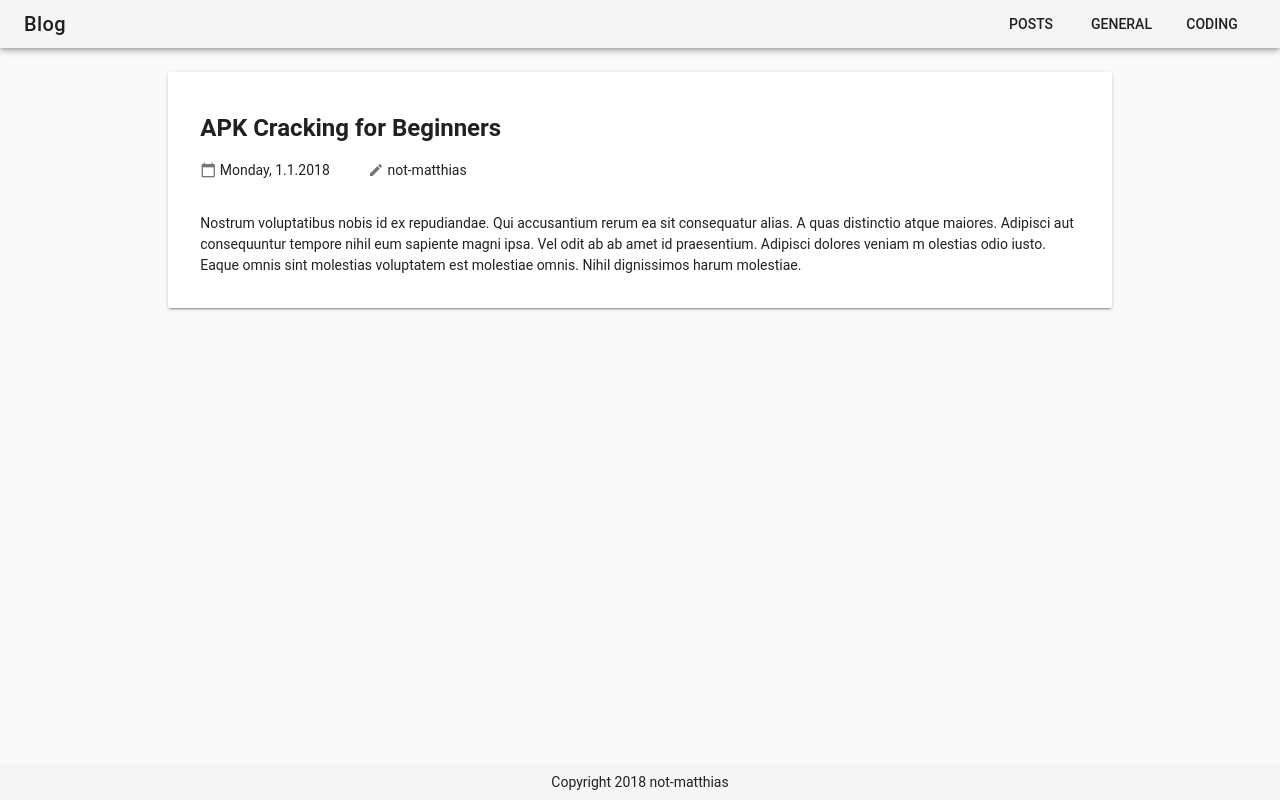
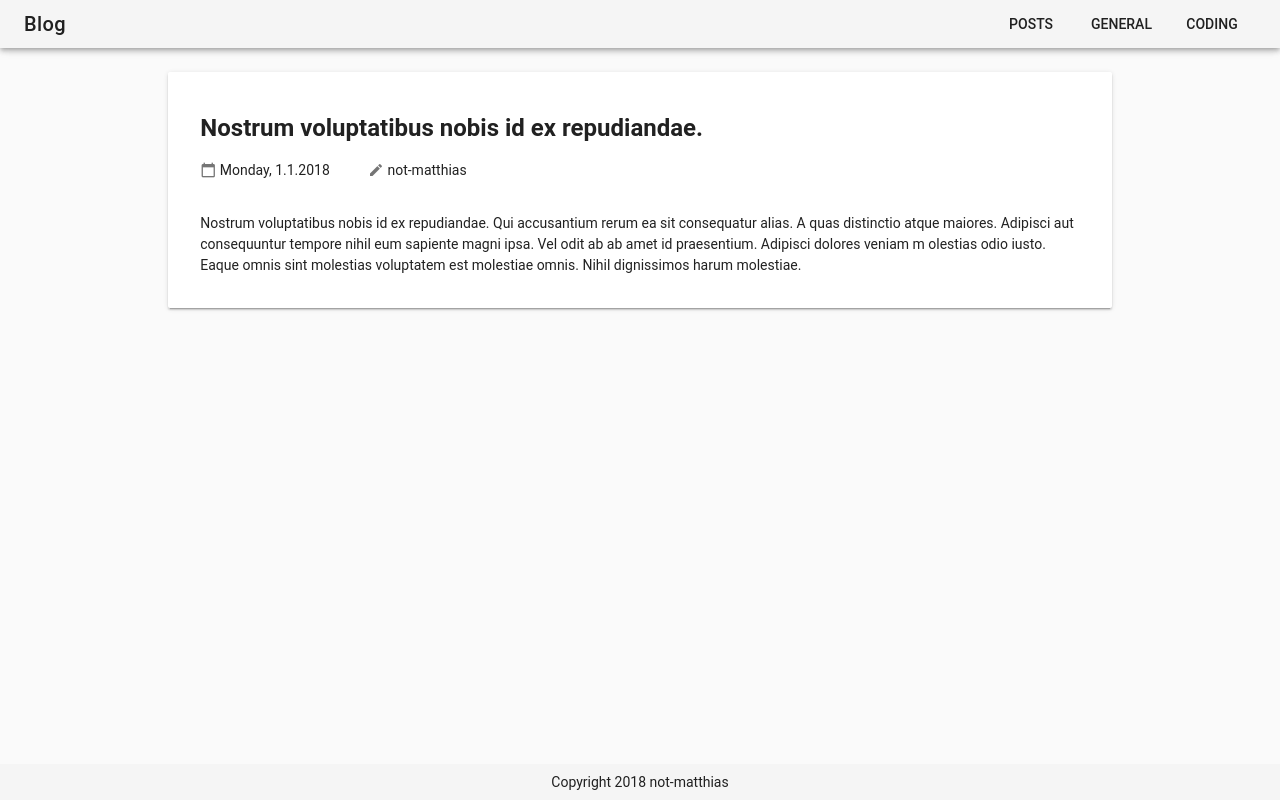
Before and after one commit to not-matthias/vue-blog, a Vue app: page /#/posts in a window 1280 px wide. Built offline with nearby package versions, Linux system fonts and the light colour scheme.

Commit message:
Changed post title

```diff
--- a/src/views/PostList.vue
+++ b/src/views/PostList.vue
@@ -10,7 +10,7 @@
             <!-- Card Title -->
             <v-card-title primary-title>
               <div>
-                <h1 class="headline font-weight-bold">APK Cracking for Beginners</h1>
+                <h1 class="headline font-weight-bold">Nostrum voluptatibus nobis id ex repudiandae.</h1>
 
                 <!-- Information -->
                 <p class="pt-3">
```
